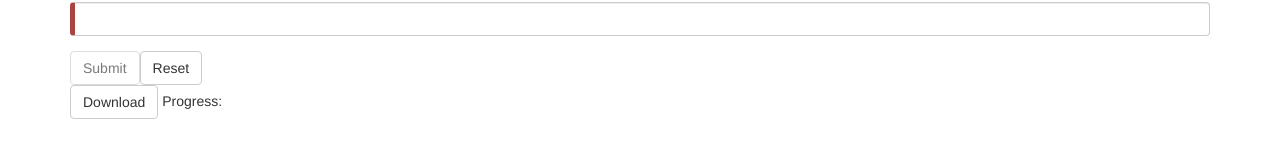
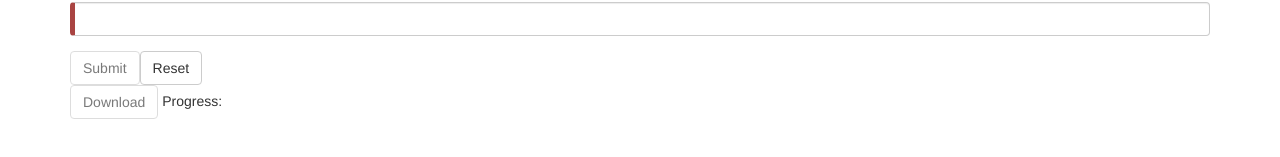
Before and after one commit to agussman/garmin-fit-fix, an Angular app in the folder fit-convert-ng5/: page / in a window 1280 px wide. Shown: the part 337-494 px from the top of the page. Built offline with nearby package versions, Linux system fonts and the light colour scheme; what ngx-file-drop would draw is missing.

Commit message:
Next time don't mix up the difference between true and false

```diff
--- a/fit-convert-ng5/src/app/activity-form/activity-form.component.html
+++ b/fit-convert-ng5/src/app/activity-form/activity-form.component.html
@@ -51,7 +51,7 @@
     <button type='submit' class='btn btn-default' [disabled]='statusFormGroup.invalid'>Submit</button>
     <button type='button' class='btn btn-default' (click)='resetAllInputs()'>Reset</button>
   </form>
-     <button type='button' class='btn btn-default' [disabled]='uploadComplete' (click)='handleDownload()'>Download</button>
+     <button type='button' class='btn btn-default' [disabled]='!uploadComplete' (click)='handleDownload()'>Download</button>
 
   Progress:
 <div style='width:%;background-color:#007cae;'><span *ngIf='uploadProgress > 25'>%</span></div>
--- a/fit-convert-ng5/src/app/activity-form/activity-form.component.ts
+++ b/fit-convert-ng5/src/app/activity-form/activity-form.component.ts
@@ -52,7 +52,6 @@ export class ActivityFormComponent implements OnInit {
         'fileDescription': this.fileDescription,
     })
   }
-
 
   handleProgress(event) {
         if (event.type === HttpEventType.DownloadProgress) {
```
